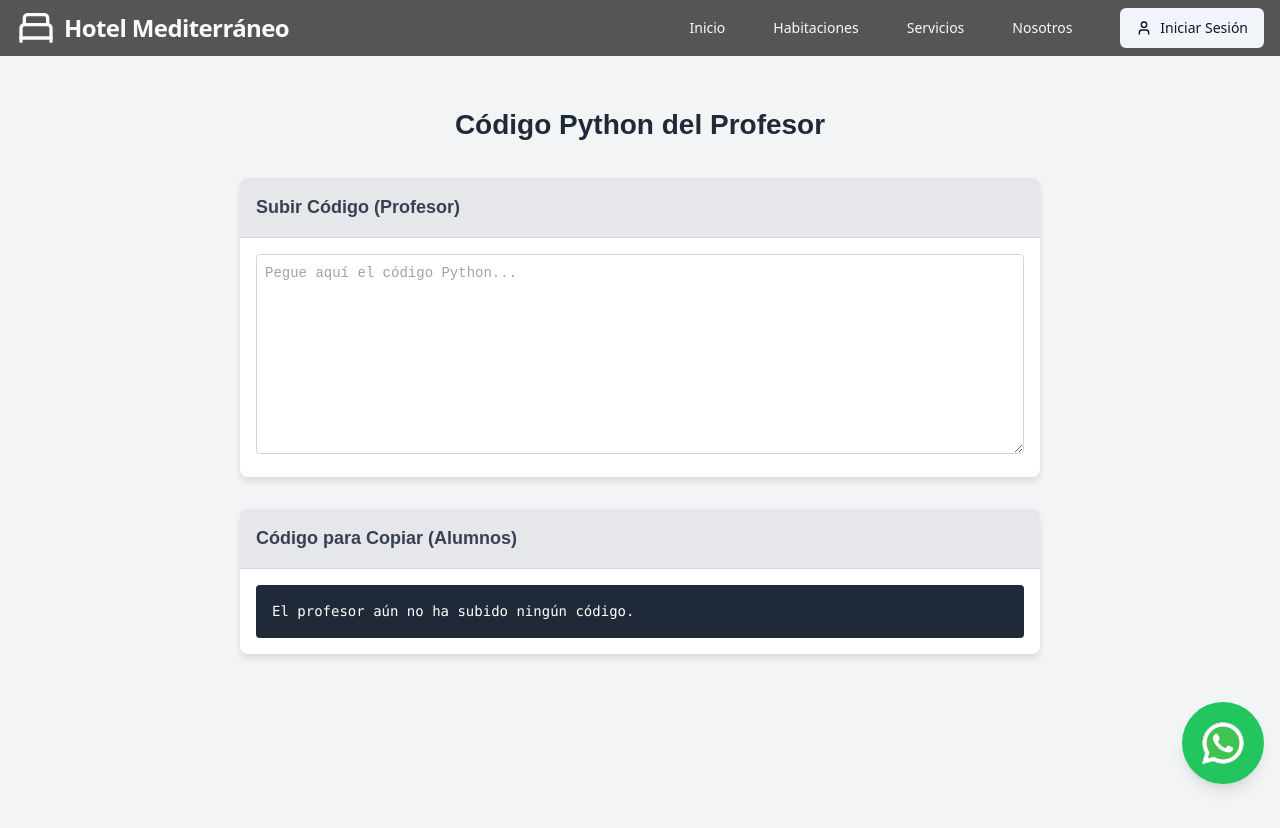
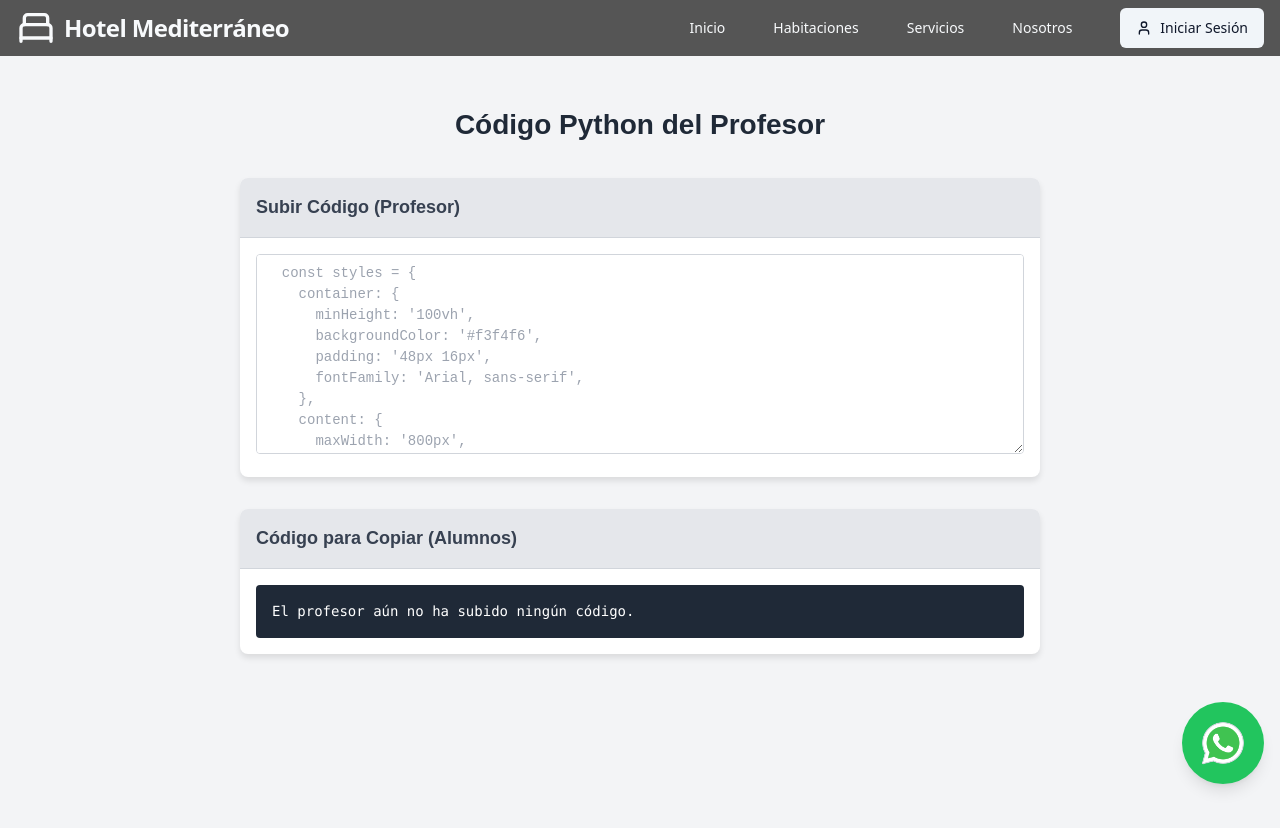
Before and after one commit to martinxr250/medres.github.io, a React (Vite) app: page / in a window 1280 px wide. Shown: the top 828 px of the page. Built offline with nearby package versions, Linux system fonts and the light colour scheme.

Commit message:
Update Inicio.jsx

```diff
--- a/src/pages/Inicio.jsx
+++ b/src/pages/Inicio.jsx
@@ -102,7 +102,37 @@ const LandingPage = () => {
           </div>
           <div style={styles.cardContent}>
             <textarea
-              placeholder="Pegue aquí el código Python..."
+              placeholder="  const styles = {
+    container: {
+      minHeight: '100vh',
+      backgroundColor: '#f3f4f6',
+      padding: '48px 16px',
+      fontFamily: 'Arial, sans-serif',
+    },
+    content: {
+      maxWidth: '800px',
+      margin: '0 auto',
+    },
+    title: {
+      fontSize: '28px',
+      fontWeight: 'bold',
+      textAlign: 'center',
+      color: '#1f2937',
+      marginBottom: '32px',
+    },
+    card: {
+      backgroundColor: 'white',
+      borderRadius: '8px',
+      boxShadow: '0 4px 6px rgba(0, 0, 0, 0.1)',
+      marginBottom: '32px',
+      overflow: 'hidden',
+    },
+    cardHeader: {
+      backgroundColor: '#e5e7eb',
+      padding: '16px',
+      borderBottom: '1px solid #d1d5db',
+    },
+    card"
               value={code}
               onChange={handleCodeChange}
               style={styles.textarea}
```
